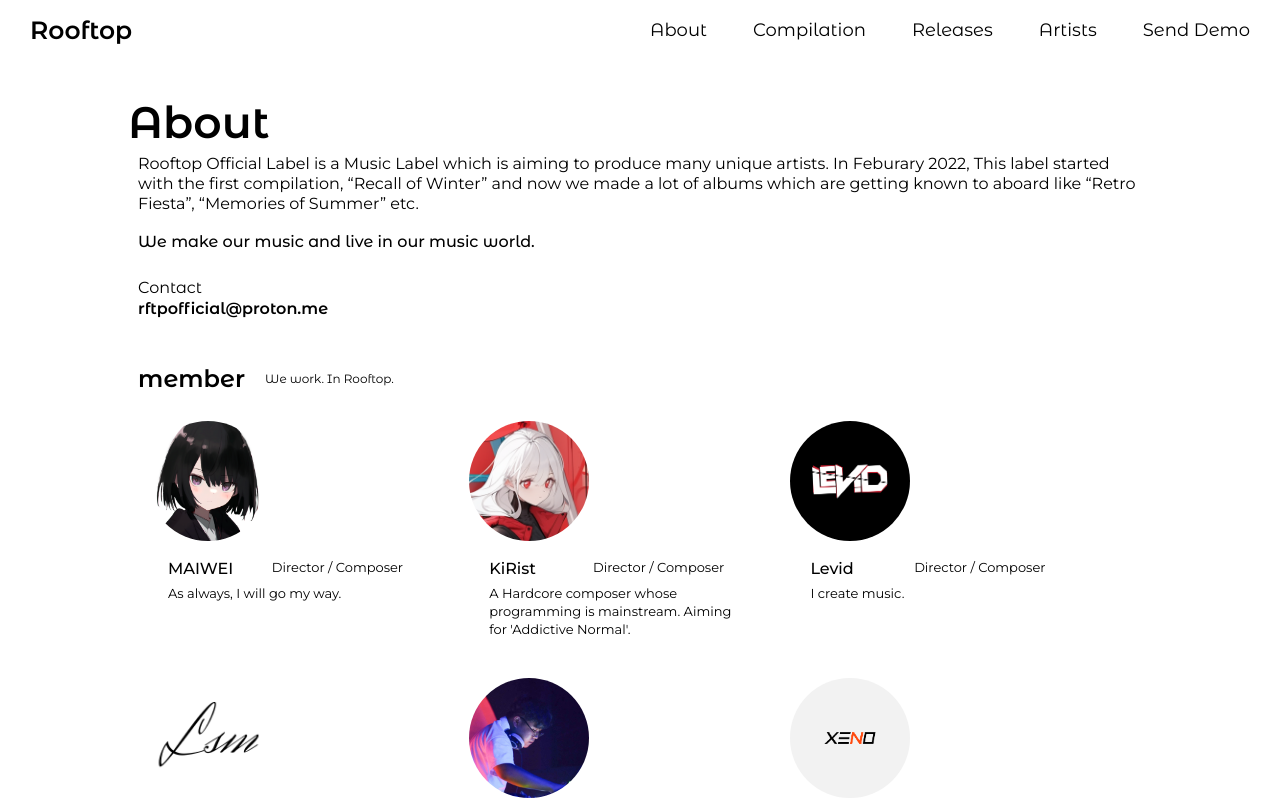
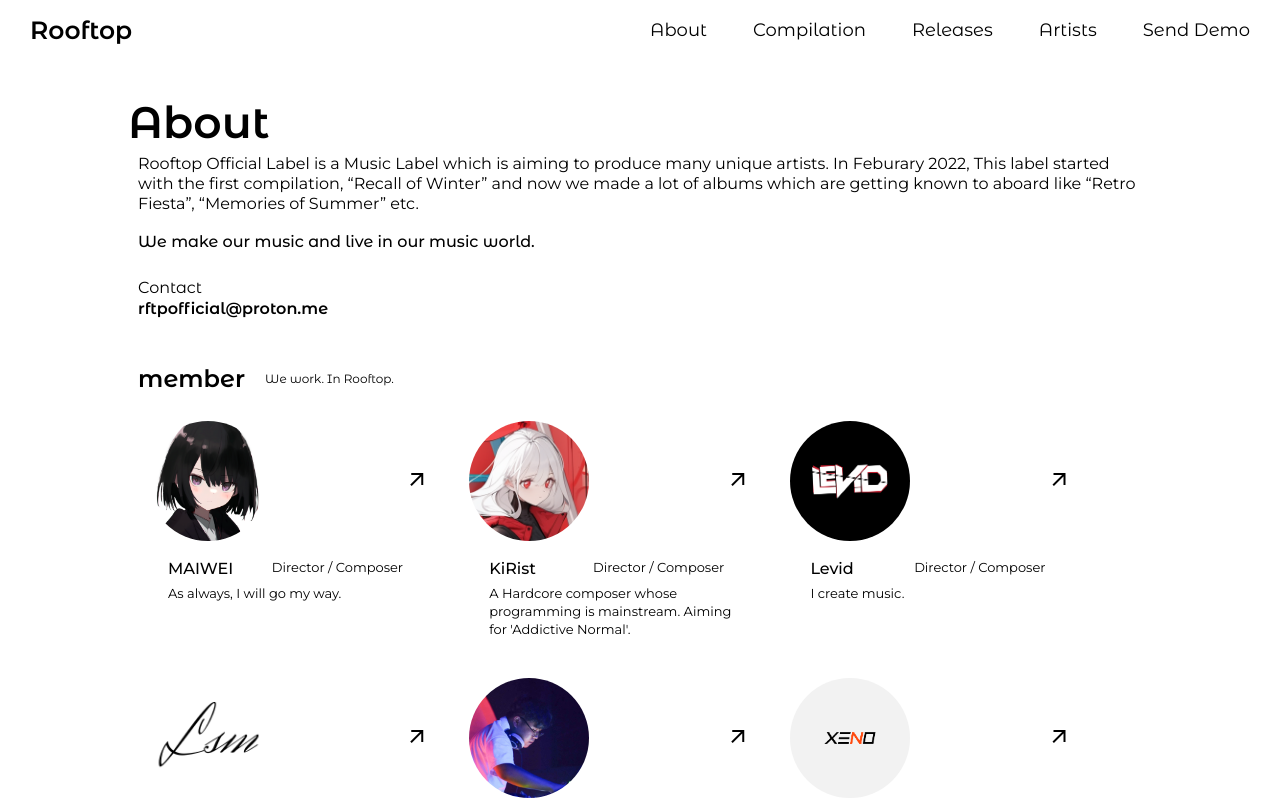
Before and after one commit to KiRist-code/rooftop-main-web, a React (Vite) app: page /about in a window 1280 px wide. Shown: the top 800 px of the page. Built offline with nearby package versions, Linux system fonts and the light colour scheme; a web font is replaced by a local one.

Commit message:
[FEAT]Add oksuu pfp & release page

```diff
--- a/index.html
+++ b/index.html
@@ -33,6 +33,10 @@
       as="font"
       type="font/woff2"
     />
+    <link
+      rel="stylesheet"
+      href="https://fonts.googleapis.com/css2?family=Material+Symbols+Outlined:opsz,wght,FILL,GRAD@24,400,0,0&icon_names=arrow_outward"
+    />
     <title>Rooftop</title>
   </head>
   <body>
--- a/src/components/about/member.tsx
+++ b/src/components/about/member.tsx
@@ -59,3 +59,10 @@ export const Name_warp = styled.div`
   margin-bottom: 7px;
   margin-right: 10%;
 `;
+
+export const PFP = styled.div`
+  display: flex;
+  justify-content: left;
+  align-items: center;
+  justify-content: space-between;
+`;
--- a/src/data/FeaturedArtists.json
+++ b/src/data/FeaturedArtists.json
@@ -13,8 +13,8 @@
   },
   "Oksuu": {
     "role": "Composer",
-    "introduce": "",
-    "profile": "",
-    "link": ""
+    "introduce": "A music kid that brings his own imaginations and vibes to the world!",
+    "profile": "oksuu.jpg",
+    "link": "https://x.com/oksuu1xt"
   }
 }
--- a/src/routes/about.tsx
+++ b/src/routes/about.tsx
@@ -12,6 +12,7 @@ import {
   Profile,
   Member,
   Name_warp,
+  PFP,
 } from "../components/about/member";
 import rooftopMember from "../data/RooftopMember.json";
 
@@ -72,11 +73,7 @@ const About = () => {
           <Member_ul>
             {Object.keys(rooftopMember).map((value: string) => (
               <Member_li>
-                <a
-                  href={rooftopMember[value as keyof typeof rooftopMember].link}
-                  rel="noreferrer"
-                  target="_blank"
-                >
+                <PFP>
                   <Profile
                     id="profile"
                     style={{
@@ -86,7 +83,21 @@ const About = () => {
                       })`,
                     }}
                   />
-                </a>
+                  <a
+                    href={
+                      rooftopMember[value as keyof typeof rooftopMember].link
+                    }
+                    style={{
+                      marginRight: `20px`,
+                    }}
+                    rel="noreferrer"
+                    target="_blank"
+                  >
+                    <span className="material-symbols-outlined">
+                      arrow_outward
+                    </span>
+                  </a>
+                </PFP>
                 <Member>
                   <Name_warp>
                     <div
--- a/src/routes/artists.tsx
+++ b/src/routes/artists.tsx
@@ -10,6 +10,7 @@ import {
   Member_li,
   Member_ul,
   Name_warp,
+  PFP,
   Profile,
 } from "../components/about/member";
 import featuredArtists from "../data/FeaturedArtists.json";
@@ -93,13 +94,7 @@ const Artists = () => {
           <Member_ul>
             {Object.keys(featuredArtists).map((value: string) => (
               <Member_li>
-                <a
-                  href={
-                    featuredArtists[value as keyof typeof featuredArtists].link
-                  }
-                  rel="noreferrer"
-                  target="_blank"
-                >
+                <PFP>
                   <Profile
                     id="profile"
                     style={{
@@ -107,9 +102,25 @@ const Artists = () => {
                         featuredArtists[value as keyof typeof featuredArtists]
                           .profile
                       })`,
+                      marginRight: `10px`,
                     }}
                   />
-                </a>
+                  <a
+                    href={
+                      featuredArtists[value as keyof typeof featuredArtists]
+                        .link
+                    }
+                    style={{
+                      marginRight: `20px`,
+                    }}
+                    rel="noreferrer"
+                    target="_blank"
+                  >
+                    <span className="material-symbols-outlined">
+                      arrow_outward
+                    </span>
+                  </a>
+                </PFP>
                 <Member>
                   <Name_warp>
                     <div
--- a/src/routes/release.tsx
+++ b/src/routes/release.tsx
@@ -54,6 +54,7 @@ const Release = () => {
         <ReleaseHeader>
           <TextDiv className="Title">Release</TextDiv>
         </ReleaseHeader>
+        sry, this page is off now :(
       </Container_warp>
       <Footer></Footer>
     </>
--- a/src/shared/global-style.ts
+++ b/src/shared/global-style.ts
@@ -104,4 +104,12 @@ export const GlobalStyle = createGlobalStyle`
         display: flex;
         align-items: center;
     }
+
+    .material-symbols-outlined {
+    font-variation-settings:
+    'FILL' 0,
+    'wght' 400,
+    'GRAD' 0,
+    'opsz' 24
+    }
 `;
```
Also changed, not shown: public/images/profiles/oksuu.jpg (added).
